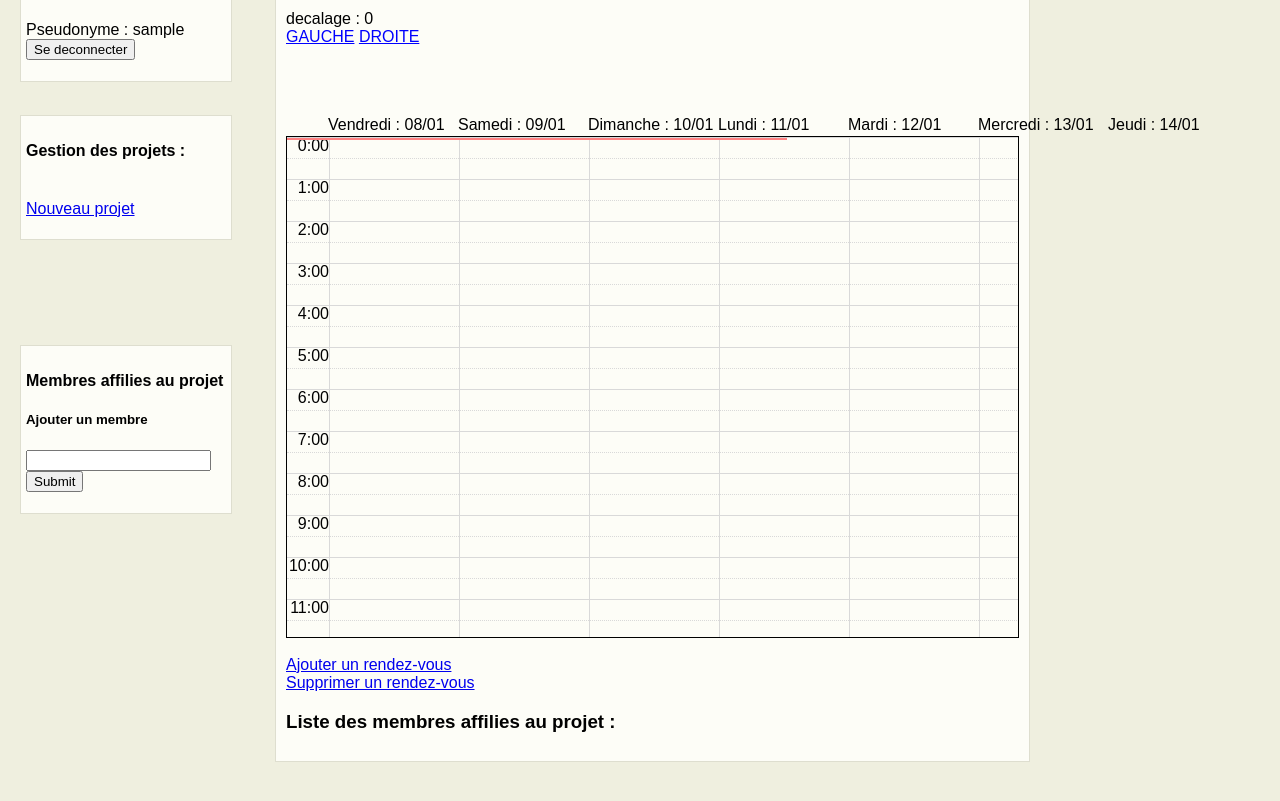
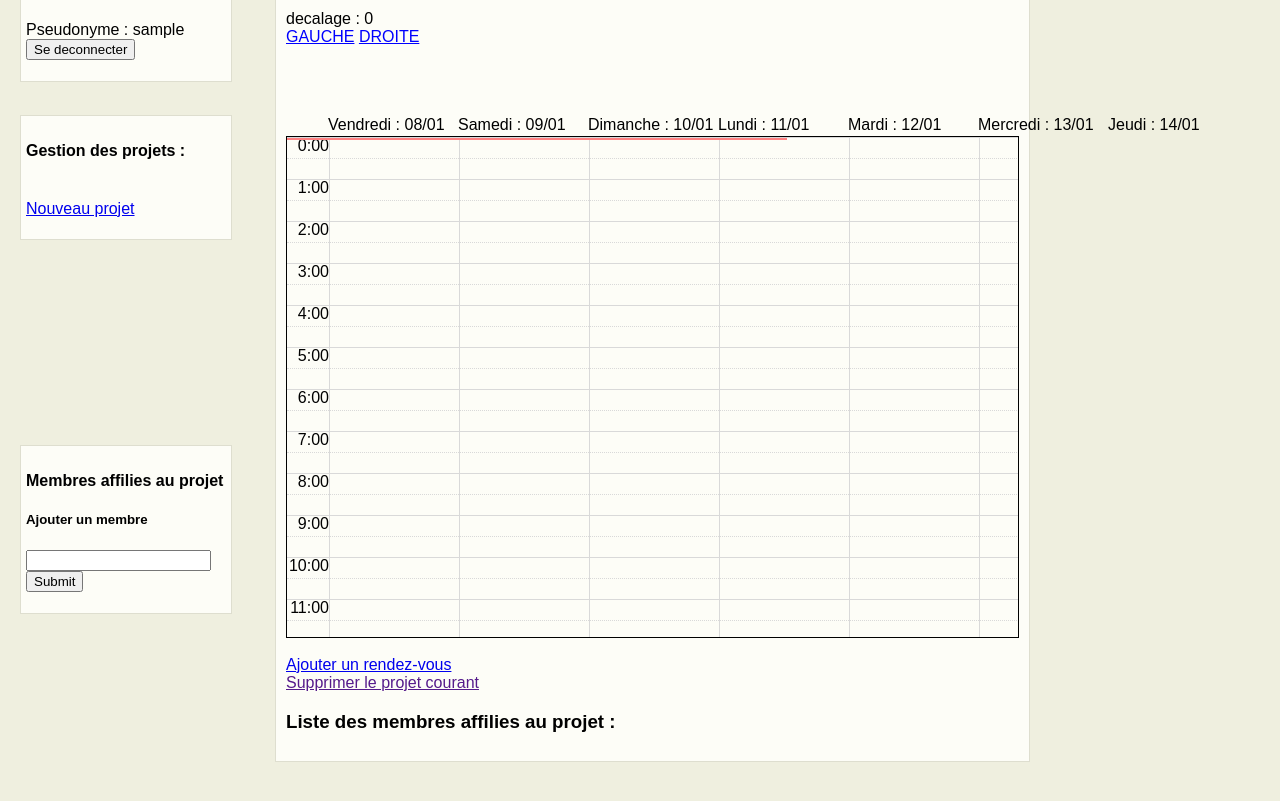
Before and after one commit to ThibautIG/teragenda, a PHP site: page /projet.php in a window 1280 px wide. Shown: the part 255-1056 px from the top of the page. Run offline with PHP 8.4, Linux system fonts and the light colour scheme; the visitor is signed in with stand-in values (Sample User, id 1); data comes from the database, SQL or seed files in the repository.

Commit message:
Ajout administrateur

```diff
--- a/contenu/creationprojet.php
+++ b/contenu/creationprojet.php
@@ -2,8 +2,6 @@
 if (isset($_SESSION["ses_connecte"]))
 {
 ?>
-
-
 
 <h3>Creation d'un projet</h3>
 <form method="post" action="projet.php">
--- a/contenu/projet.php
+++ b/contenu/projet.php
@@ -1,7 +1,6 @@
 <?php
 if (isset($_SESSION["ses_connecte"]))
 {
-
 
 $idprojet = $_SESSION["ses_projet"];
 $q = mysql_query("SELECT * FROM projets WHERE id=$idprojet");
@@ -20,8 +19,20 @@ include("affichage.php");
 ?>
 <br />
 <a href="ajoutrdv.php" title="Ajouter un rendez-vous">Ajouter un rendez-vous</a><br />
-<a href="index.php" title="Supprimer un rendez-vous">Supprimer un rendez-vous</a>
 
+<?php
+	$id_projet = $_SESSION["ses_projet"];
+	$r = mysql_query("SELECT id_comptes FROM est_admin WHERE id_projets=$id_projet");
+	while ($d = mysql_fetch_array($r))
+	{
+		if ($d["id_comptes"] == $_SESSION["ses_id"])
+		{
+			?>
+			<a href="" title="Supprimer le projet">Supprimer le projet courant</a><br />
+			<?php
+		}
+	}
+?>
 
 <h3>Liste des membres affilies au projet : </h3>
 
--- a/design.css
+++ b/design.css
@@ -97,7 +97,7 @@ h1
 {
         background-color : #FDFDF7;
 	position : absolute;
-	top : 600px;
+	top : 700px;
 	width : 200px;
 	padding : 5px;
 	margin-left:20px;
--- a/loader.php
+++ b/loader.php
@@ -40,6 +40,8 @@ if (isset($_POST["creationprojet"]))
 		$nom = mysql_real_escape_string(htmlspecialchars($_POST["nom"]));
 		$description = mysql_real_escape_string(htmlspecialchars($_POST["description"]));
 		mysql_query("INSERT INTO projets(nom,date,description) VALUES('$nom', CURDATE(), '$description')") or die("INSERT INTO projets : ".mysql_error());
+
+
 
 		$q = mysql_query("SELECT id FROM projets WHERE description='$description' AND nom='$nom'") or die("SELECT FROM projets : ".mysql_error());
 		$r = mysql_fetch_array($q);
@@ -202,5 +204,21 @@ else
 
 
 
+	<?php
+	// Ajout de l'administrateur
+	if (isset($_POST["creationprojet"]))
+	{
+		if (isset($_POST["nom"]) & isset($_POST["description"]))
+		{
+			$id_admin = $_SESSION['ses_id'];
+			$id_projet_cree = $_SESSION['ses_projet'];
+
+			mysql_query("INSERT INTO est_admin(id_comptes, id_projets) VALUES ('$id_admin', '$id_projet_cree')") or die("INSERT INTO admin : ".mysql_error());
+		}
+	}
+
+	?>
+
+
   </body>
 </html>
```
